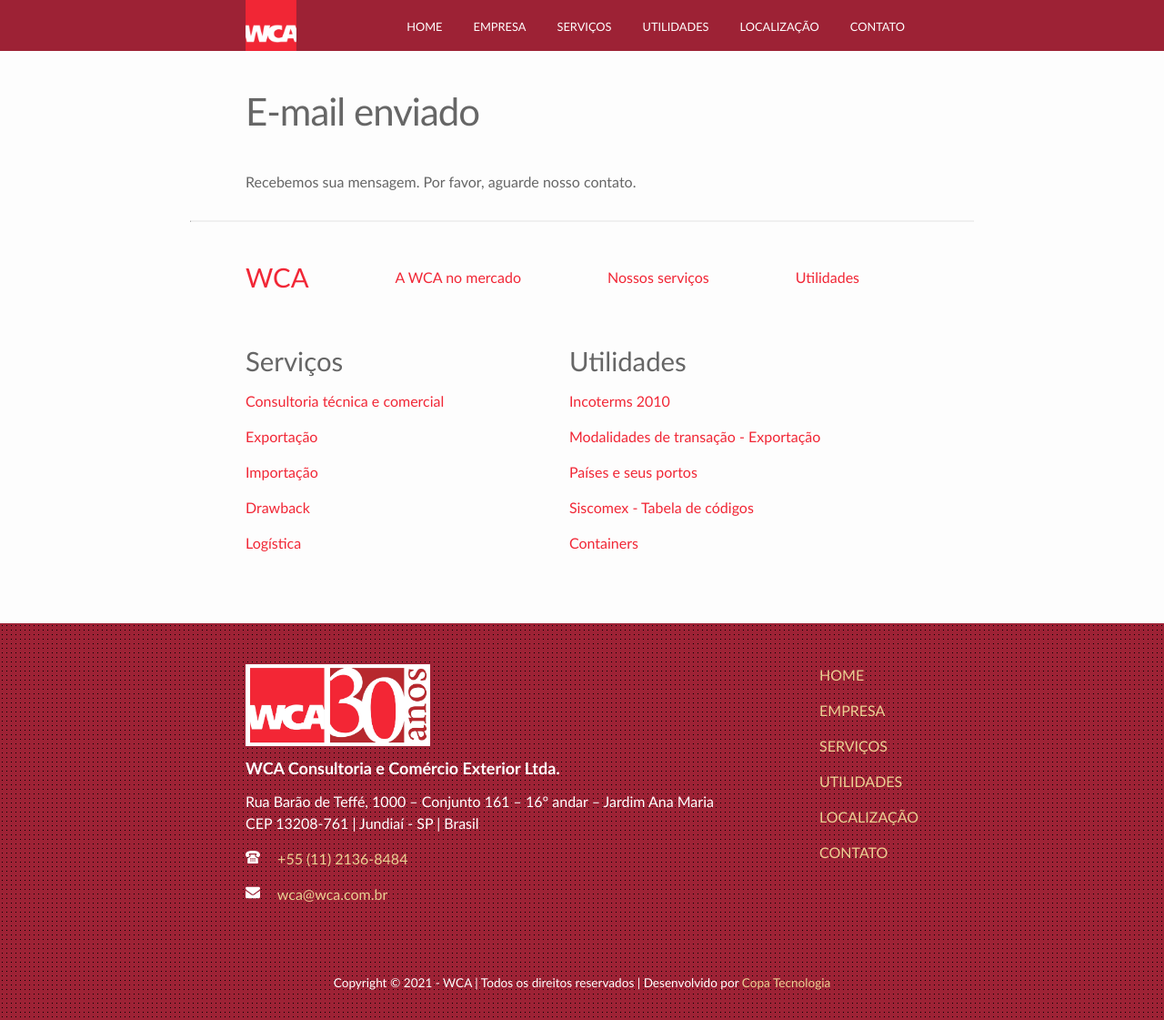
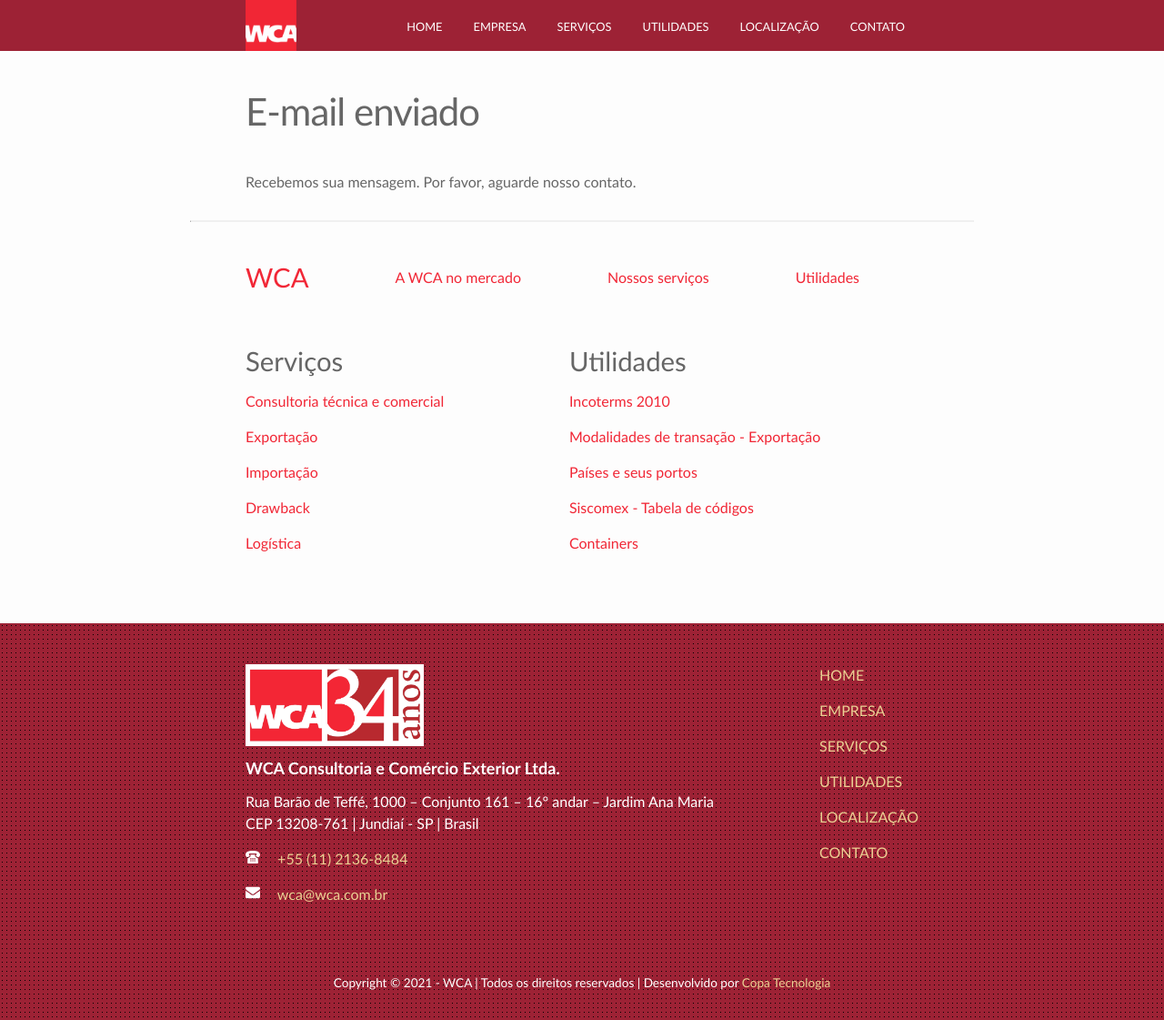
Before and after one commit to WCAComex/wcacomex.github.io, a Jekyll site: the page built from email_enviado.md, in a window 1280 px wide. Shown: the whole page at 91% size. Built offline with Jekyll 4.4.1, drawn with Linux system fonts in a browser that asks for light colours.

Commit message:
Imagem do rodapé editável no Siteleaf

```diff
--- a/_config.yml
+++ b/_config.yml
@@ -53,7 +53,6 @@
 markdown: kramdown
 sass:
   style: compressed
-  selo image: "/uploads/WCA%20Logo30anos.jpg"
 exclude:
 - node_modules
 - desktop.ini
@@ -74,3 +73,4 @@
 title-font-family: Frutiger, Calibri, sans-serif
 servicos-image: "/uploads/SERVICOS_2_.jpg"
 utilidades-image: "/uploads/UTILIDADES_.jpg"
+selo-image: "/uploads/WCA%20Logo30anos.jpg"
--- a/_includes/footer.html
+++ b/_includes/footer.html
@@ -4,7 +4,7 @@
 
     <div data-cell="1of3">
       <p>
-        <img src="{{ site.baseurl }}/img/WCA_30anos.jpg" height="90" alt="{{ site.title }}">
+        <img src="{{ site.baseurl }}{{ site.selo-image }}" height="90" alt="{{ site.title }}">
       </p>
       <h2 class="footer-heading">{{ site.long-title }}</h2>
       <p>
```
Also changed, not shown: Gemfile.lock (added).
